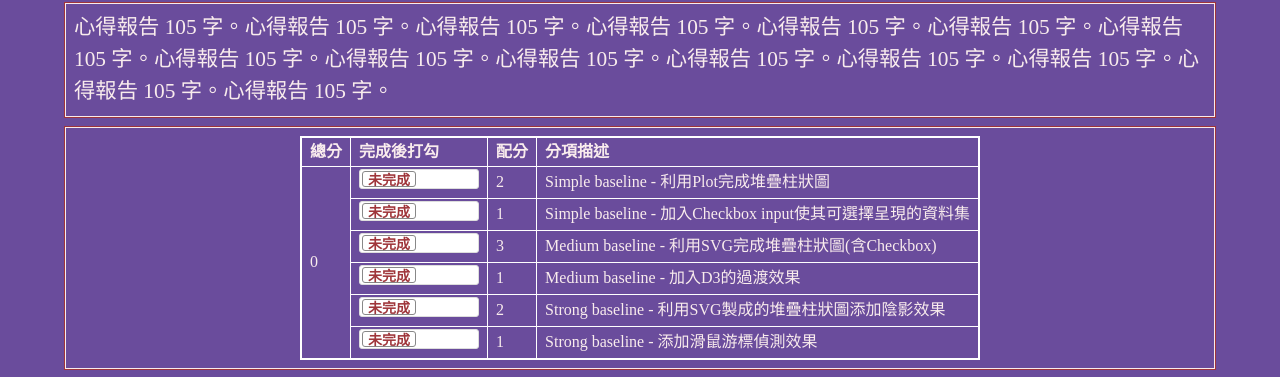
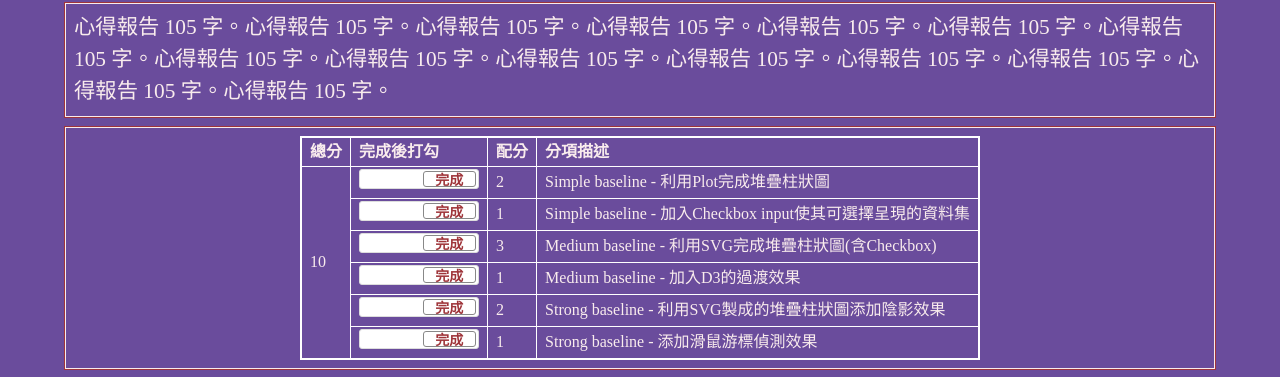
Before and after one commit to yunhsilin/vis2023f, a plain HTML site: page hw06/index.html in a window 1280 px wide. Shown: the part 275-652 px from the top of the page. Drawn offline with nearby package versions, Linux system fonts and the light colour scheme.

Commit message:
Update index.html

```diff
--- a/hw06/index.html
+++ b/hw06/index.html
@@ -219,7 +219,7 @@
         <tr>
           <td rowspan="7" id="myTotal"></td>
           <td>
-            <input type="checkbox" class="flipswitch" id="myCheckbox1">
+            <input type="checkbox" class="flipswitch" id="myCheckbox1" checked>
             </input>
           </td>
           <td id='m1'>2</td>
@@ -227,7 +227,7 @@
         </tr>
         <tr>
           <td>
-            <input type="checkbox" class="flipswitch" id="myCheckbox2">
+            <input type="checkbox" class="flipswitch" id="myCheckbox2" checked>
             </input>
           </td>
           <td id='m2'>1</td>
@@ -235,7 +235,7 @@
         </tr>
         <tr>
           <td>
-            <input type="checkbox" class="flipswitch" id="myCheckbox3">
+            <input type="checkbox" class="flipswitch" id="myCheckbox3" checked>
             </input>
           </td>
           <td id='m3'>3</td>
@@ -244,7 +244,7 @@
 
         <tr>
           <td>
-            <input type="checkbox" class="flipswitch" id="myCheckbox4">
+            <input type="checkbox" class="flipswitch" id="myCheckbox4" checked>
             </input>
           </td>
           <td id='m4'>1</td>
@@ -252,7 +252,7 @@
         </tr>
         <tr>
           <td>
-            <input type="checkbox" class="flipswitch" id="myCheckbox5">
+            <input type="checkbox" class="flipswitch" id="myCheckbox5" checked>
             </input>
           </td>
           <td id='m5'>2</td>
@@ -260,7 +260,7 @@
         </tr>
         <tr>
           <td>
-            <input type="checkbox" class="flipswitch" id="myCheckbox6">
+            <input type="checkbox" class="flipswitch" id="myCheckbox6" checked>
             </input>
           </td>
           <td id='m6'>1</td>
@@ -273,9 +273,9 @@
   <!-- ------------------------------------------------>
   <div class="row hw12">
     <div class="col-md-12 twenty">
-      <video id="video1" style="width:100%;max-width:100%;" controls="">
-        <source src="https://www.w3schools.com/html/mov_bbb.mp4" type="video/mp4">
-      </video>
+
+      <iframe width="100%" height="500" frameborder="0" style="background-color: #FFFFFF" src="https://observablehq.com/embed/a5d953ed04c52aaf@78?cell=*&api_key=7a8be575f4b52f33df0e19ec770dfe2ad7cddf07"></iframe>
+
     </div>
   </div>
 
```
